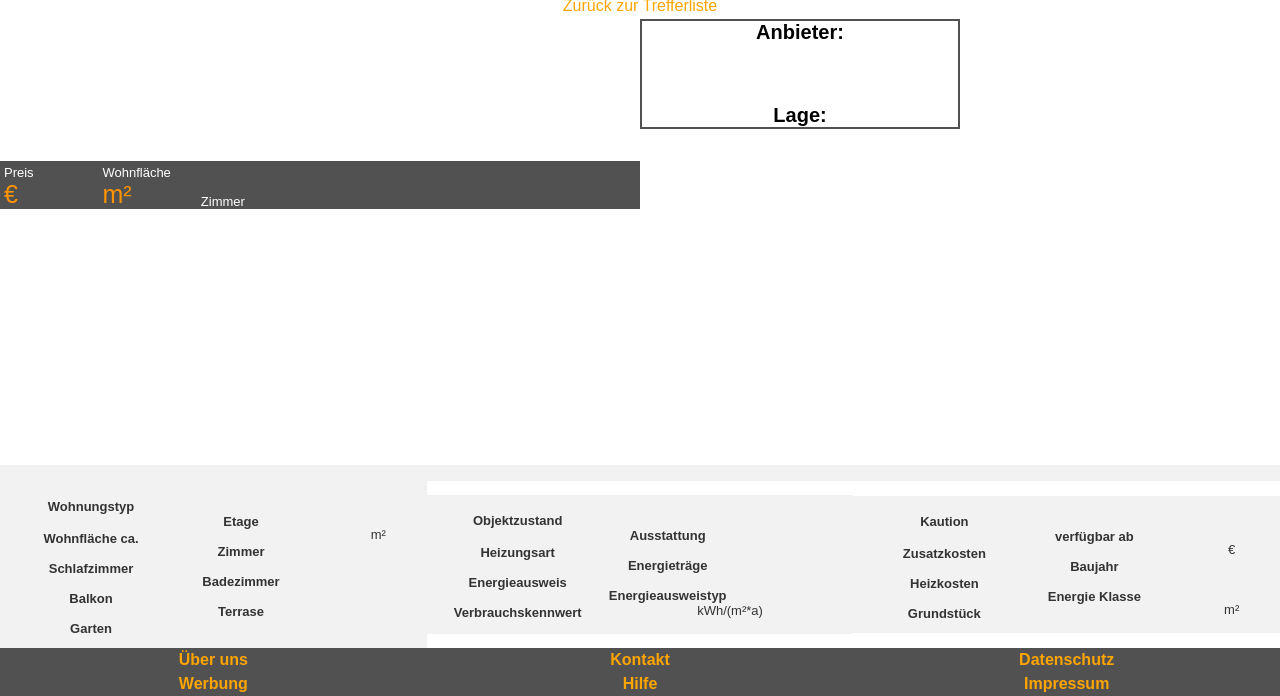
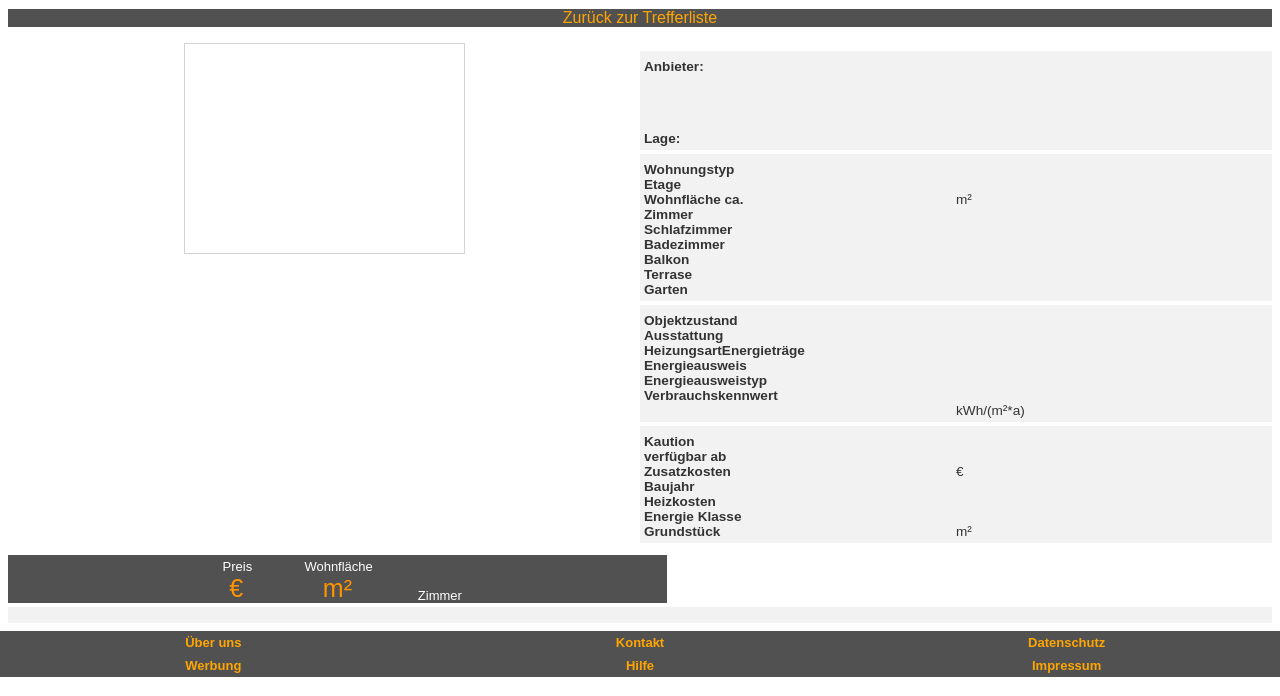
Before and after one commit to bastianla/immopiraten, a website: page src/detail.html in a window 1280 px wide. Shown: the part 118-814 px from the top of the page. Drawn offline with nearby package versions, Linux system fonts and the light colour scheme; no server answers.

Commit message:
Detail.hmtl jetzt mit flex.

```diff
--- a/angular-cli.json
+++ b/angular-cli.json
@@ -18,7 +18,7 @@
       "tsconfig": "tsconfig.json",
       "prefix": "app",
       "styles": [
-        "styles.css"
+        "styles/styles.css"
       ],
       "scripts": [],
       "environments": {
--- a/src/detail.html
+++ b/src/detail.html
@@ -4,43 +4,37 @@
 <title>ImmoPiraten | Expose</title>
 <meta http-equiv="X-UA-Compatible" content="IE=edge" />
 <meta http-equiv="content-type" content="text/html; charset=utf-8" />
-<meta name="apple-mobile-web-app-capable" content="yes" />
+<link href="styles/reset.css" type="text/css" rel="stylesheet" />
 <link href="styles/styles.css" type="text/css" rel="stylesheet" />
-
 <script
 	src="https://ajax.googleapis.com/ajax/libs/angularjs/1.4.8/angular.min.js"></script>
-
 </head>
 <body data-ng-app="ImmoPiratenApp" data-ng-controller="exposeCtrl"
 	data-ng-init="getDetail()">
 	<div class="container">
 		<div class="header" data-ng-include="'header.html'"></div>
+
 		<div class="content">
-			<div class="frameDetailContainer">
-				<div class="frameDetailItem">
+			<div class="frameDetailFlexContainerRow">
+				<div class="frameDetailFlexItem frameDetailBackToResults">
 					<a href="javascript:history.back()"
 						class="labelDetailBackToResults">Zurück zur Trefferliste</a>
 				</div>
-				<div class="frameDetailItem">
-					<div class="frameResultListEntryTitle">{{exposedata.title }}
+				<div class="frameDetailFlexItem">
+					<div class="frameResultListEntryTitle">
+						<label class="resultListEntryTitle">{{exposedata.title}}</label>
 					</div>
 				</div>
-				<div class="frameDetailItem">
-					<div class="frameDetailItemContainer">
-						<div class="frameDetailItemContainerItem">
-							<img data-ng-src="{{ DEimage }}" />
+				<div class="frameDetailFlexItem">
+					<div class="frameDetailFlexContainerColumn">
+						<div class="frameDetailFlexItem">
+							<div class="frameImgResultListEntry">
+								<img class="" data-ng-src="{{ DEimage }}" />
 							</div>
-						<div class="frameDetailItemContainerItem">
-							<div class="frameDetailContact">
-								<label class="labelDetailContactCaption">Anbieter:</label> <label>{{exposedata.contact.company}}</label><br />
-								<label>{{exposedata.contact.firstName}}
-									{{exposedata.contact.lastName}}</label><br /> <label>{{exposedata.contact.site.street}}</label>
-								<label>{{exposedata.contact.site.houseNumber}}</label><br /> <label>{{exposedata.contact.site.postCode}}</label>
-								<label>{{exposedata.contact.site.city}}</label><br /> <br /> <label>{{exposedata.contact.telephone}}</label>
-								<label class="labelDetailSite">Lage:</label> <label>{{exposedata.site.street}}
-									{{exposedata.site.houseNumber}}</label><br /> <label>{{exposedata.site.postCode}}
-									{{exposedata.site.city}}</label>
 						</div>
+						<div class="frameDetailFlexItem">
+							<div class="frameDetailFlexContainerRow fullHeight">
+								<div class="frameDetailFlexItem">
 									<div class="frameDetailOrigin">
 										<a href="{{exposedata.link}}"
 											data-ng-if="exposedata.portal == 'ImmobilienScout24'"> <img
@@ -52,106 +46,109 @@
 											data-ng-src="images/suche/Logo_Immonet.png" /></a>
 									</div>
 								</div>
+								<div class="frameDetailFlexItem">
+									<div
+										class="frameDetailFlexContainerColumn frameDetailPropertiesContainer">
+										<div class="frameDetailFlexItem">
+											<label class="attribute">Anbieter:</label>
+										</div>
+										<div class="frameDetailFlexItem">
+											<label class="attributevalue">{{exposedata.contact.company}}</label><br />
+											<label class="attributevalue">{{exposedata.contact.firstName}}
+												{{exposedata.contact.lastName}}</label><br /> <label
+												class="attributevalue">{{exposedata.contact.site.street}}
+												{{exposedata.contact.site.houseNumber}}</label><br /> <label
+												class="attributevalue">{{exposedata.contact.site.postCode}}
+												{{exposedata.contact.site.city}}</label><br /> <label
+												class="attributevalue">{{exposedata.contact.telephone}}</label>
 										</div>
 									</div>
-
-				<div class="frameDetailItem">
-					<div class="frameDetailItemContainer">
-						<div class="frameDetailItemContainerItem">
-							<div class="frameResultListEntry">
-
-								<div class="frameResultListEntryExpose">
-
-
-									<div class="frameResultListEntryInfo">
-										<div class="frameResultListEntryPrice">
-											<label class="labelResultListEntryInfoCaption">Preis</label>
-											<label class="labelResultListEntryInfoValue">{{
-												exposedata.price }} €</label>
+									<div
+										class="frameDetailFlexContainerColumn frameDetailPropertiesContainer">
+										<div class="frameDetailFlexItem">
+											<label class="attribute">Lage:</label>
 										</div>
-										<div class="frameResultListEntryLivingArea">
-											<label class="labelResultListEntryInfoCaption">Wohnfläche</label>
-											<label class="labelResultListEntryInfoValue">{{
-												exposedata.livingArea }} m²</label>
-										</div>
-										<div class="frameResultListEntryRooms">
-											<label class="labelResultListEntryInfoCaption">Zimmer</label>
-											<label class="labelResultListEntryInfoValue">{{
-												exposedata.room }}</label>
+										<div class="frameDetailFlexItem">
+											<label class="attributevalue">{{exposedata.site.street}}
+												{{exposedata.site.houseNumber}}</label><br /> <label
+												class="attributevalue">{{exposedata.site.postCode}}
+												{{exposedata.site.city}}</label>
 										</div>
 
 									</div>
 								</div>
+								<div class="frameDetailFlexItem">
+									<div
+										class="frameDetailFlexContainerColumn frameDetailPropertiesContainer">
+										<div class="frameDetailFlexItem">
+											<label class="attribute">Wohnungstyp</label><br /> <label
+												class="attribute">Etage</label><br /> <label
+												class="attribute">Wohnfläche ca.</label><br /> <label
+												class="attribute">Zimmer</label><br /> <label
+												class="attribute">Schlafzimmer</label><br /> <label
+												class="attribute">Badezimmer</label><br /> <label
+												class="attribute">Balkon</label><br /> <label
+												class="attribute">Terrase</label><br /> <label
+												class="attribute">Garten</label>
+										</div>
+
+										<div class="frameDetailFlexItem">
+											<label class="attributevalue">{{DEresidentialRealEstate}}</label><br />
+											<label class="attributevalue">{{DEfloor}}{{exposedata.numberOfFloors}}</label><br />
+											<label class="attributevalue">{{exposedata.livingArea}}
+												m²</label><br /> <label class="attributevalue">{{exposedata.room}}</label><br />
+											<label class="attributevalue">{{exposedata.numberOfBedRooms}}</label><br />
+											<label class="attributevalue">{{exposedata.numberOfBathRooms}}</label><br />
+											<label class="attributevalue">{{DEbalcony}}</label><br /> <label
+												class="attributevalue">{{DEterrace}}</label><br /> <label
+												class="attributevalue">{{DEgarden}}</label><br />
 										</div>
 									</div>
-						<div class="frameDetailItemContainerItem"></div>
+								</div>
+								<div class="frameDetailFlexItem">
+									<div
+										class="frameDetailFlexContainerColumn frameDetailPropertiesContainer">
+										<div class="frameDetailFlexItem">
+											<label class="attribute">Objektzustand</label><br /> <label
+												class="attribute">Ausstattung</label><br /> <label
+												class="attribute">Heizungsart</label> <label
+												class="attribute">Energieträge</label><br /> <label
+												class="attribute">Energieausweis</label><br /> <label
+												class="attribute">Energieausweistyp</label><br /> <label
+												class="attribute">Verbrauchskennwert</label>
+										</div>
+										<div class="frameDetailFlexItem">
+											<label class="attributevalue">{{DEobjectstate }}</label><br />
+											<label class="attributevalue">{{DEinteriorQuality }}</label><br />
+											<label class="attributevalue">{{DEheating}}</label><br /> <label
+												class="attributevalue">{{DEfiring}}</label><br /> <label
+												class="attributevalue">{{DEenergyCertificate}}</label><br />
+											<label class="attributevalue">{{DEBuildingEnergyRating}}</label><br />
+											<label class="attributevalue">{{exposedata.thermalCharacteristic}}
+												kWh/(m²*a)</label><br />
 										</div>
 									</div>
-				<div class="frameDetailItem">
-					<div class="frameDetailDescription">
-						<label class="labelDetailDescription">{{
-							exposedata.description }}</label>
+									<div class="frameDetailFlexItem">
+										<div
+											class="frameDetailFlexContainerColumn frameDetailPropertiesContainer">
+											<div class="frameDetailFlexItem">
+												<label class="attribute">Kaution</label><br /> <label
+													class="attribute">verfügbar ab</label><br /> <label
+													class="attribute">Zusatzkosten</label><br /> <label
+													class="attribute">Baujahr</label> <br /> <label
+													class="attribute">Heizkosten</label> <br /> <label
+													class="attribute">Energie Klasse</label> <br /> <label
+													class="attribute">Grundstück</label> <br />
 											</div>
-				</div>
-				<div class="frameDetailItem">
-					<div class="frameDetailItemContainer">
-						<div class="frameDetailItemContainerItem">
-							<div style="background-color: #F2F2F2; padding: 1rem">
-								<span class="attribute">Wohnungstyp</span> <span
-									class="attributevalue">{{ DEresidentialRealEstate }}</span> <br />
-								<span class="attribute">Etage</span> <span
-									class="attributevalue">{{DEfloor}}{{
-									exposedata.numberOfFloors }}</span> <br /> <span class="attribute">Wohnfläche
-									ca.</span> <span class="attributevalue"> {{
-									exposedata.livingArea }} m²</span> <br /> <span class="attribute">Zimmer</span>
-								<span class="attributevalue"> {{ exposedata.room }}</span> <br />
-								<span class="attribute">Schlafzimmer</span> <span
-									class="attributevalue"> {{ exposedata.numberOfBedRooms
-									}}</span> <br /> <span class="attribute">Badezimmer</span> <span
-									class="attributevalue"> {{ exposedata.numberOfBathRooms
-									}}</span> <br /> <span class="attribute">Balkon</span> <span
-									class="attributevalue">{{ DEbalcony }}</span> <br /> <span
-									class="attribute">Terrase</span> <span class="attributevalue">{{
-									DEterrace }}</span> <br /> <span class="attribute">Garten</span> <span
-									class="attributevalue">{{ DEgarden }}</span> <br />
-							</div>
-						</div>
-						<div class="frameDetailItemContainerItem">
-							<div style="background-color: #F2F2F2; padding: 1rem">
-								<span class="attribute">Objektzustand</span> <span
-									class="attributevalue">{{ DEobjectstate }}</span> <br /> <span
-									class="attribute">Ausstattung</span> <span
-									class="attributevalue">{{ DEinteriorQuality }}</span> <br /> <span
-									class="attribute">Heizungsart</span> <span
-									class="attributevalue"> {{ DEheating }}</span> <br /> <span
-									class="attribute">Energieträge</span> <span
-									class="attributevalue"> {{ DEfiring }}</span> <br /> <span
-									class="attribute">Energieausweis</span> <span
-									class="attributevalue">{{ DEenergyCertificate }}</span> <br />
-								<span class="attribute">Energieausweistyp</span> <span
-									class="attributevalue"> {{ DEBuildingEnergyRating }}</span> <br />
-								<span class="attribute">Verbrauchskennwert</span> <span
-									class="attributevalue"> {{
-									exposedata.thermalCharacteristic }} kWh/(m²*a)</span> <br />
-							</div>
-						</div>
-						<div class="frameDetailItemContainerItem">
-							<div style="background-color: #F2F2F2; padding: 1rem">
-								<span class="attribute">Kaution</span> <span
-									class="attributevalue">{{ DEcommission }}</span> <br /> <span
-									class="attribute">verfügbar ab</span> <span
-									class="attributevalue">{{ DEavailabilityDate }}</span> <br />
-								<span class="attribute">Zusatzkosten</span> <span
-									class="attributevalue"> {{ exposedata.additionalCosts }}
-									€</span> <br /> <span class="attribute">Baujahr</span> <span
-									class="attributevalue"> {{ exposedata.construction }}</span> <br />
-								<span class="attribute">Heizkosten</span> <span
-									class="attributevalue">{{ exposedata.heatingCosts }}</span> <br />
-								<span class="attribute">Energie Klasse</span> <span
-									class="attributevalue"> {{
-									exposedata.energyEfficiencyClass }}</span> <br /> <span
-									class="attribute">Grundstück</span> <span
-									class="attributevalue"> {{ exposedata.landArea }} m²</span> <br />
+											<div class="frameDetailFlexItem">
+												<label class="attributevalue">{{DEcommission}}</label><br />
+												<label class="attributevalue">{{DEavailabilityDate}}</label><br />
+												<label class="attributevalue">{{exposedata.additionalCosts}}
+													€</label><br /> <label class="attributevalue">{{exposedata.construction}}</label><br />
+												<label class="attributevalue">{{exposedata.heatingCosts}}</label><br />
+												<label class="attributevalue">{{exposedata.energyEfficiencyClass}}</label><br />
+												<label class="attributevalue">{{exposedata.landArea}}
+													m²</label><br />
 											</div>
 										</div>
 									</div>
@@ -159,7 +156,44 @@
 							</div>
 						</div>
 					</div>
+				</div>
+			</div>
+
+			<div class="frameDetailFlexItem">
+				<div class="frameDetailFlexContainerColumn">
+					<div class="frameDetailFlexItem">
+						<div class="frameResultListEntryExpose">
+							<div class="frameDetailInfo">
+								<div class="frameResultListEntryPrice">
+									<label class="labelResultListEntryInfoCaption">Preis</label> <label
+										class="labelResultListEntryInfoValue">{{exposedata.price}}
+										€</label>
+								</div>
+								<div class="frameResultListEntryLivingArea">
+									<label class="labelResultListEntryInfoCaption">Wohnfläche</label>
+									<label class="labelResultListEntryInfoValue">{{exposedata.livingArea}}
+										m²</label>
+								</div>
+								<div class="frameResultListEntryRooms">
+									<label class="labelResultListEntryInfoCaption">Zimmer</label> <label
+										class="labelResultListEntryInfoValue">{{exposedata.room}}</label>
+								</div>
+							</div>
+
+						</div>
+					</div>
+				</div>
+				<div class="frameDetailFlexItem">
+					<div class="frameDetailDescription">
+						<label class="labelDetailDescription">{{
+							exposedata.description }}</label>
+					</div>
+				</div>
+			</div>
+		</div>
 		<div class="footer" data-ng-include="'footer.html'"></div>
+
+	</div>
 
 	<script src="Controller.js" defer></script>
 </body>
--- a/src/styles/styles.css
+++ b/src/styles/styles.css
@@ -37,6 +37,7 @@ a {
 	order: 2;
 	min-height: 40%;
 	flex: 1; /* shorthand for flex-grow:1 */
+	padding: 0.5rem;
 }
 
 .footer {
@@ -141,7 +142,7 @@ a {
 	color: orange;
 	margin: 0 auto;;
 	display: inline-block;
-	background: rgb(81,81,81);
+	background: rgb(81, 81, 81);
 	width: 100%;
 }
 
@@ -176,7 +177,7 @@ a {
 	background-color: white;
 	height: 2rem;
 	width: 5rem;
-	font-size : 1rem;
+	font-size: 1rem;
 	margin-right: 2%;
 	float: left;
 	font-size: 1rem
@@ -208,6 +209,7 @@ a {
 	float: right;
 	text-align: right;
 }
+
 .dropListSort {
 	background-color: white;
 	height: 2.4rem;
@@ -219,7 +221,7 @@ a {
 .frameResultList {
 	width: 60%;
 	margin-left: 20%;
-	overflow-y:hidden;
+	overflow-y: hidden;
 }
 
 .frameResultListEntry {
@@ -231,6 +233,7 @@ a {
 .frameResultListEntryTitle {
 	font-size: 1.25rem;
 	margin: 0.25rem 0 0.25rem 0;
+	text-align: left;
 }
 
 .resultListEntryTitle {
@@ -304,23 +307,23 @@ a {
 }
 
 /*---Detail specific styles---*/
-.frameDetailContainer {
+.frameDetailFlexContainerColumn {
+	display: flex;
+	flex-flow: row nowrap;
+}
+
+.frameDetailFlexContainerRow {
 	display: flex;
 	flex-flow: column nowrap;
 }
 
-.frameDetailItem {
+.frameDetailFlexItem {
 	flex: 1;
+	margin-top: 0.25rem;
 }
 
-.frameDetailItemContainer {
-	display: flex;
-	flex-flow: row nowrap;
-	align-items: center;
-}
-
-.frameDetailItemContainerItem {
-	flex: 1;
+.frameDetailBackToResults {
+	background-color: rgb(81,81,81);
 }
 
 .labelDetailBackToResults {
@@ -328,24 +331,25 @@ a {
 	color: orange;
 }
 
+.textAlignLeft {
+	text-align: left;
+}
+
+.fullHeight {
+	height: 100%;
+}
+
 .frameDetailContact {
-	border-style: solid;
-	border-width: 2px;
-	border-color: #515151;
-	max-width: 50%;
+	border: 1px solid #515151;
 	text-align: center;
 }
 
 .labelDetailContactCaption, .labelDetailSite {
-	font-size: 1.25rem;
-	color: black;
-	font-weight: 700;
+	font-size: 0.85rem;
+	font-weight: bold;
 }
 
 .frameDetailOrigin {
-	color: #333333;
-	font-size: 1rem;
-	display: inline-block;
 	float: left;
 }
 
@@ -354,109 +358,55 @@ a {
 	height: 3.125rem;
 }
 
+.frameDetailInfo {
+	height: 3rem;
+	margin-top: 0.25rem;
+	padding: 0.25rem;
+	background-color: #515151;
+    width: 52.125%;
+}
 .frameDetailDescription {
 	background-color: #F2F2F2;
 	padding: 0.5rem;
 	text-align: left;
 }
 
+.frameDetailPropertiesContainer {
+	background-color: #F2F2F2;
+	padding: 0.25rem
+}
+
+.attribute {
+	font-weight: bold;
+	font-size: 0.85rem;
+	float: left;
+}
+
+.attributevalue {
+	font-weight: normal;
+	font-size: 0.85rem;
+	float: left;
+}
+
 .labelDetailDescription {
 }
 
-/*---*/
-.frameDetailExpose {
-	position: relative;
-	width: 100%;
-	text-align: left;
-	padding: 1% 6.75%;
-}
-
-.frameDetailExposeTitle {
-	font-size: 2rem;
-}
-
-.imgDetailExpose {
-	position: relative;
-	width: 46.25rem;
-	height: 35rem;
-}
-
-.frameDetailExposeContactInfo {
-	position: relative;
-}
-
-.imgLogoPortals {
-	height: 2.25rem;
-}
-
-.imgLogoPortalsCheckbox {
-	margin-bottom: 0.625rem;
-	height: 1rem;
-}
-
-.lablePrice {
-	position: absolute;
-	left: 5px;
-	top: 0px;
-	padding: 1px;
-	margin: 5px;
-}
-
-.labelArea {
-	position: absolute;
-	left: 175px;
-	top: 0px;
-	padding: 1px;
-	margin: 5px;
-}
-
-.lableRoom {
-	position: absolute;
-	left: 345px;
-	top: 0px;
-	padding: 1px;
-	margin: 5px;
-}
-
-.attribute {
-	font-family: 'Arial Fett', 'Arial Standard', 'Arial';
-	font-weight: 700;
-	font-size: 13px;
-	float: left;
-	width: 150px;
-	margin-top: 2px;
-}
-
-.attributevalue {
-	font-family: 'Arial Standard', 'Arial';
-	font-weight: 400;
-	font-size: 13px;
-	float: clear;
-	margin-top: 2px;
-	margin-left: 30px;
-}
-
-
 /* media queries */
 @media ( max-width : 980px) {
-
 	.dropListSearch, .submitSearch {
 		width: 5rem;
 	}
-
 	.inputSearchCity {
 		width: 10rem;
 	}
-
 	.inputSearchRange {
 		width: 4rem;
 	}
-
 	.dropListSort {
 		width: 12rem;
 	}
+}
 
-}
 @media ( max-width : 800px) {
 	body {
 		font-size: 12px;
@@ -473,7 +423,8 @@ a {
 	.dropListSort {
 		width: 10rem;
 	}
-	.dropListSearch, .inputSearchCity, .submitSearch, .inputSearchRange, .dropListSort {
+	.dropListSearch, .inputSearchCity, .submitSearch, .inputSearchRange,
+		.dropListSort {
 		height: 1.5rem;
 		font-size: 0.75rem;
 	}
@@ -483,7 +434,6 @@ a {
 	.imgLogoPortals {
 		height: 1.75rem;
 	}
-
 }
 
 @media ( max-width : 768px) {
@@ -491,6 +441,7 @@ a {
 		width: 2.75rem;
 	}
 }
+
 @media ( max-width : 600px) {
 	/* Home */
 	.formSearch {
@@ -509,7 +460,6 @@ a {
 	.frameSearchRow {
 		flex-flow: column nowrap;
 		width: 75%;
-
 	}
 	.frameSearchColumn {
 		width: 100%;
@@ -531,11 +481,9 @@ a {
 	}
 
 	/* ResultList */
-    .frameResultList *{
-
+	.frameResultList * {
 		font-size: 1rem;
 	}
-
 	.frameResultListEntry {
 		margin-top: 5rem;
 	}
@@ -549,22 +497,22 @@ a {
 	}
 }
 
-@media ( max-width : 520px){
+@media ( max-width : 520px) {
 	.frameSearchRow {
 		margin: 1rem auto;
 	}
+}
 
-@media ( max-width : 480px){
+@media ( max-width : 480px) {
 	.logo {
 		height: 40%;
 	}
-
 	.formSearch {
 		width: 75%;
 		margin: -40% auto 40% auto;
 	}
+}
 
-}
 @media ( max-width : 320px) {
 	body {
 		font-size: 11px;
```
Also changed, not shown: src/suche.html (+3 -3 lines). Lines whose indentation alone changed are shown as unchanged.
